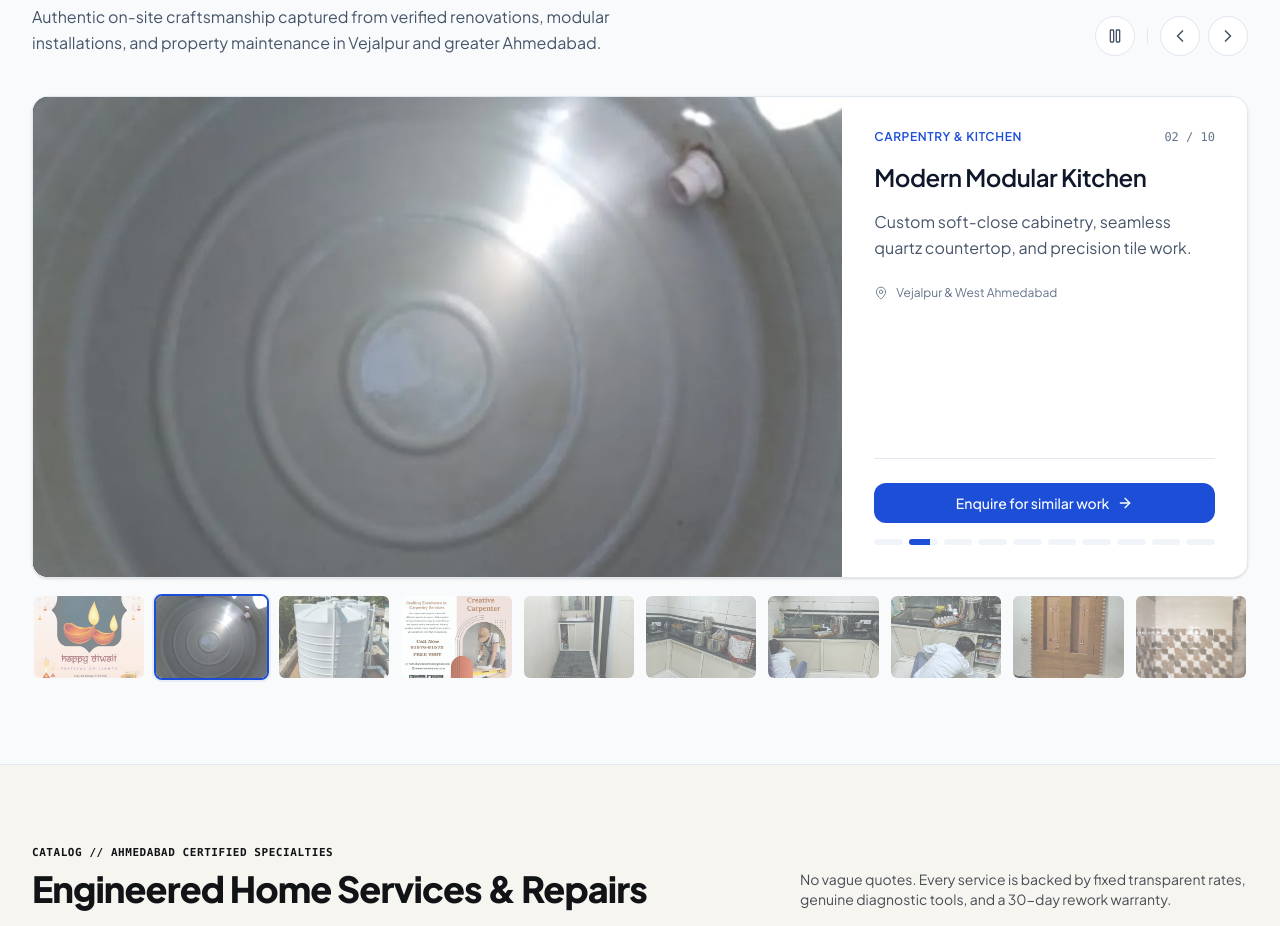
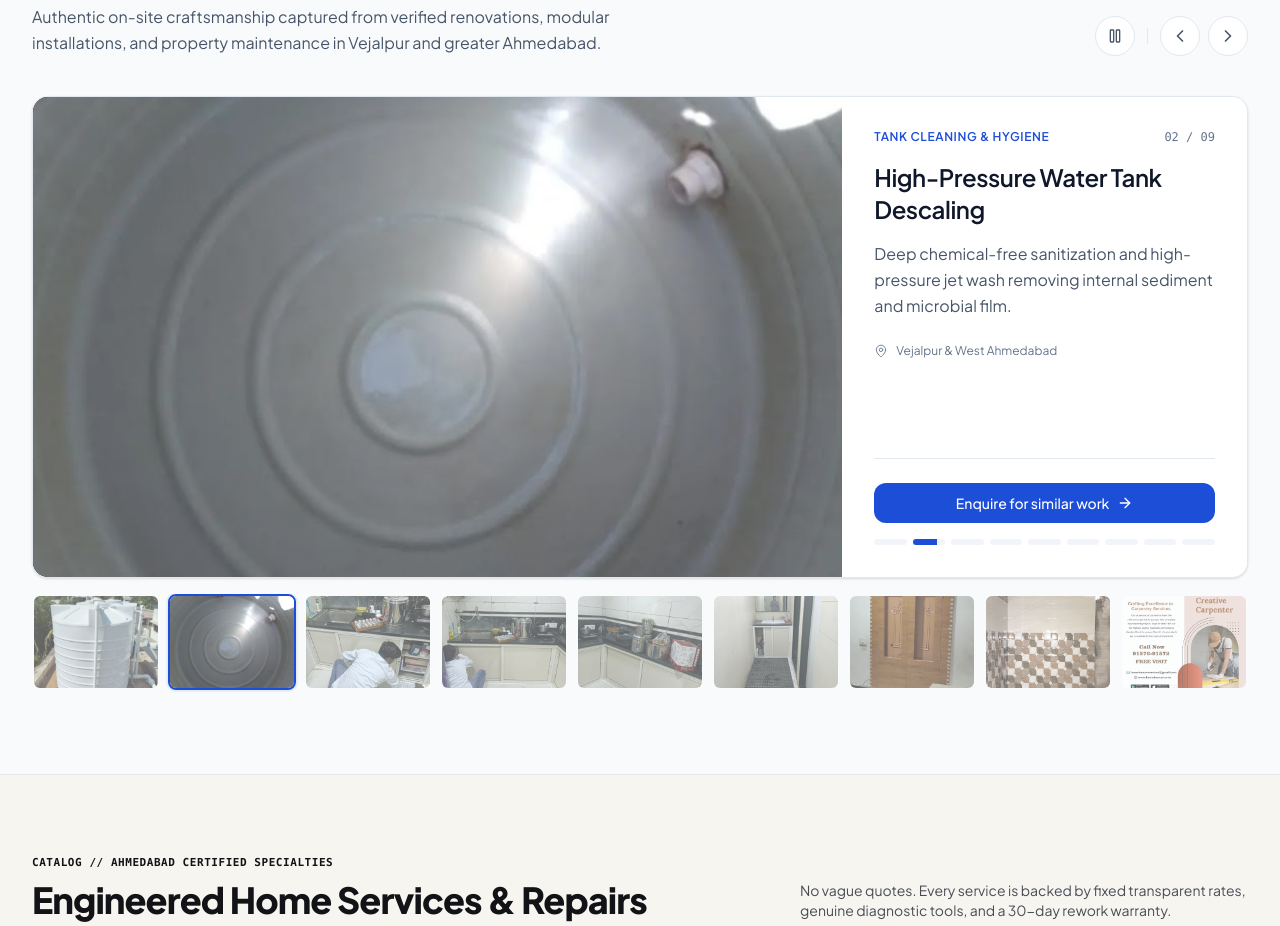
Before and after one commit to sp25126/assignment-J-RAT, a React (Vite) app: page / in a window 1280 px wide. Shown: the part 3267-4193 px from the top of the page. Built offline with nearby package versions, Linux system fonts and the light colour scheme.

Commit message:
fix(gallery): make carousel strictly context-aware with accurate craftsmanship titles

```diff
--- a/src/components/RealProjectsCarousel.jsx
+++ b/src/components/RealProjectsCarousel.jsx
@@ -206,7 +206,7 @@ export default function RealProjectsCarousel({ onOpenBooking }) {
         </div>
 
         {/* Thumbnail Strip */}
-        <div className="mt-4 grid grid-cols-5 sm:grid-cols-10 gap-2 overflow-x-auto pb-1">
+        <div className="mt-4 grid grid-cols-3 sm:grid-cols-5 md:grid-cols-9 gap-2 overflow-x-auto pb-1">
           {REAL_GALLERY.map((project, idx) => (
             <button
               key={project.name}
--- a/src/data/galleryData.js
+++ b/src/data/galleryData.js
@@ -1,72 +1,65 @@
 export const REAL_GALLERY = [
   {
-    "name": "gallery-1-renovation.jpg",
-    "src": "/gallery/gallery-1-renovation.jpg",
-    "title": "Complete Home Renovation",
-    "category": "Turnkey Renovation",
-    "desc": "Interior living room and modular design execution in Vejalpur, Ahmedabad."
+    name: 'gallery-3-bathroom-remodel.jpg',
+    src: '/gallery/gallery-3-bathroom-remodel.jpg',
+    title: 'Rooftop Water Tank & Pipeline Installation',
+    category: 'Plumbing & Water Systems',
+    desc: 'Commercial-grade dual PVC overhead water storage tanks with UPVC distribution manifold and pressure balancing.'
   },
   {
-    "name": "gallery-2-modular-kitchen.jpg",
-    "src": "/gallery/gallery-2-modular-kitchen.jpg",
-    "title": "Modern Modular Kitchen",
-    "category": "Carpentry & Kitchen",
-    "desc": "Custom soft-close cabinetry, seamless quartz countertop, and precision tile work."
+    name: 'gallery-2-modular-kitchen.jpg',
+    src: '/gallery/gallery-2-modular-kitchen.jpg',
+    title: 'High-Pressure Water Tank Descaling',
+    category: 'Tank Cleaning & Hygiene',
+    desc: 'Deep chemical-free sanitization and high-pressure jet wash removing internal sediment and microbial film.'
   },
   {
-    "name": "gallery-3-bathroom-remodel.jpg",
-    "src": "/gallery/gallery-3-bathroom-remodel.jpg",
-    "title": "Luxury Bathroom Remodel",
-    "category": "Plumbing & Waterproofing",
-    "desc": "Complete wall-hung sanitary fittings, shower partition, and anti-skid vitrified tiles."
+    name: 'gallery-8-plumbing-fixtures.jpg',
+    src: '/gallery/gallery-8-plumbing-fixtures.jpg',
+    title: 'Under-Sink Piping & Waste Line Repair',
+    category: 'Kitchen Plumbing',
+    desc: 'Precision leveling of lower cabinetry sliding tracks, P-trap leak inspection, and RO drainage line fitting.'
   },
   {
-    "name": "gallery-4-living-furnishing.jpg",
-    "src": "/gallery/gallery-4-living-furnishing.jpg",
-    "title": "Custom Woodwork & TV Unit",
-    "category": "Carpentry Services",
-    "desc": "Fluted wooden paneling with warm ambient profile lighting and concealed wiring."
+    name: 'gallery-7-electrical-lighting.jpg',
+    src: '/gallery/gallery-7-electrical-lighting.jpg',
+    title: 'Modular Kitchen Counter Cabinet Fitting',
+    category: 'Carpentry & Cabinetry',
+    desc: 'On-site carpenter mounting aluminum frame sliding cabinets with stainless steel cutlery organizers and quartz edge protection.'
   },
   {
-    "name": "gallery-5-ac-installation.jpg",
-    "src": "/gallery/gallery-5-ac-installation.jpg",
-    "title": "AC Outdoor & Indoor Installation",
-    "category": "Air Conditioning",
-    "desc": "High-pressure jet wash, refrigerant level optimization, and clean outdoor bracket mount."
+    name: 'gallery-6-bedroom-interior.jpg',
+    src: '/gallery/gallery-6-bedroom-interior.jpg',
+    title: 'Completed Modular Kitchen Handover',
+    category: 'Kitchen Renovation',
+    desc: 'Glazed backsplash tile layout, heavy-duty sliding base cabinets, and integrated electrical appliance switchboards.'
   },
   {
-    "name": "gallery-6-bedroom-interior.jpg",
-    "src": "/gallery/gallery-6-bedroom-interior.jpg",
-    "title": "Master Bedroom Wardrobe",
-    "category": "Custom Furniture",
-    "desc": "Floor-to-ceiling sliding wardrobe with premium laminate finish and bronze mirror insert."
+    name: 'gallery-5-ac-installation.jpg',
+    src: '/gallery/gallery-5-ac-installation.jpg',
+    title: 'Vanity Cabinet & Washbasin Fitting',
+    category: 'Bathroom Remodeling',
+    desc: 'Custom waterproof PVC vanity basin cabinet with mirror bracket mounting and anti-fatigue drainage matting.'
   },
   {
-    "name": "gallery-7-electrical-lighting.jpg",
-    "src": "/gallery/gallery-7-electrical-lighting.jpg",
-    "title": "Architectural False Ceiling & Wiring",
-    "category": "Electrician & Lighting",
-    "desc": "COB spotlighting, LED cove strip installation, and certified safety switchboard testing."
+    name: 'gallery-9-exterior-renovation.jpg',
+    src: '/gallery/gallery-9-exterior-renovation.jpg',
+    title: 'Handcrafted Teak Wood Double Door',
+    category: 'Custom Carpentry',
+    desc: 'Detailed traditional carving with protective masking tape during wall frame fixing and polyurethane polishing.'
   },
   {
-    "name": "gallery-8-plumbing-fixtures.jpg",
-    "src": "/gallery/gallery-8-plumbing-fixtures.jpg",
-    "title": "CPVC Pipeline & Pressure Testing",
-    "category": "Plumbing Services",
-    "desc": "Concealed diverters, high-flow booster pump connection, and guaranteed leak-proofing."
+    name: 'gallery-10-site-supervision.jpg',
+    src: '/gallery/gallery-10-site-supervision.jpg',
+    title: 'Decorative Wall Tiling & Switchbox Cutout',
+    category: 'Tile Contractor & Masonry',
+    desc: 'Precision laser-guided dual-tone ceramic tile fixing with concealed electrical conduit pass-throughs.'
   },
   {
-    "name": "gallery-9-exterior-renovation.jpg",
-    "src": "/gallery/gallery-9-exterior-renovation.jpg",
-    "title": "Terrace & Wall Waterproofing",
-    "category": "Exterior Maintenance",
-    "desc": "Multi-layer elastomeric coating for heat reflection and monsoon rain protection."
-  },
-  {
-    "name": "gallery-10-site-supervision.jpg",
-    "src": "/gallery/gallery-10-site-supervision.jpg",
-    "title": "Verified On-Site Handover",
-    "category": "Quality Assurance",
-    "desc": "Thorough post-service cleanup, client walkthrough, and 30-day workmanship warranty."
+    name: 'gallery-4-living-furnishing.jpg',
+    src: '/gallery/gallery-4-living-furnishing.jpg',
+    title: 'Licensed Carpentry & Woodwork Services',
+    category: 'Verified Workmanship',
+    desc: 'Certified craftsmen equipped with industry-standard angle cutters, surface sanders, and free inspection visits.'
   }
 ];
```
Also changed, not shown: public/gallery/gallery-1-renovation.jpg (deleted).
